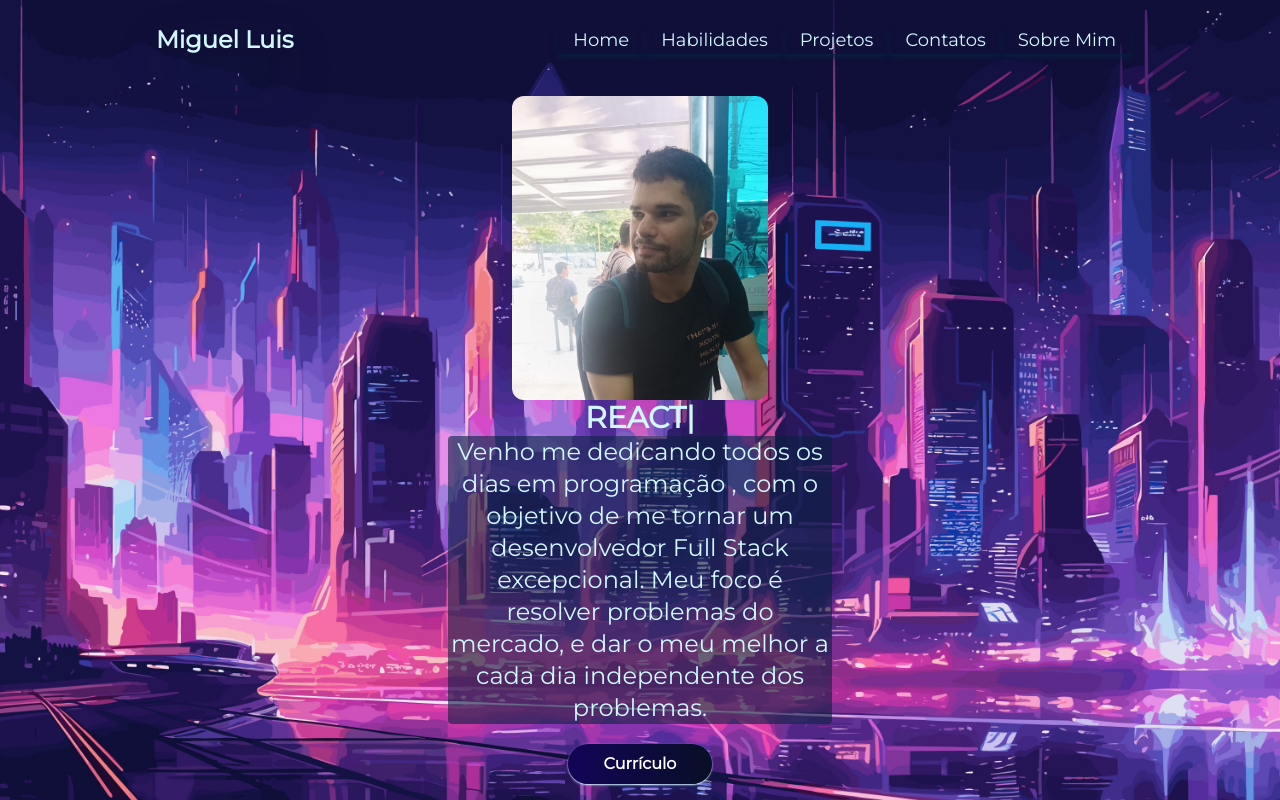
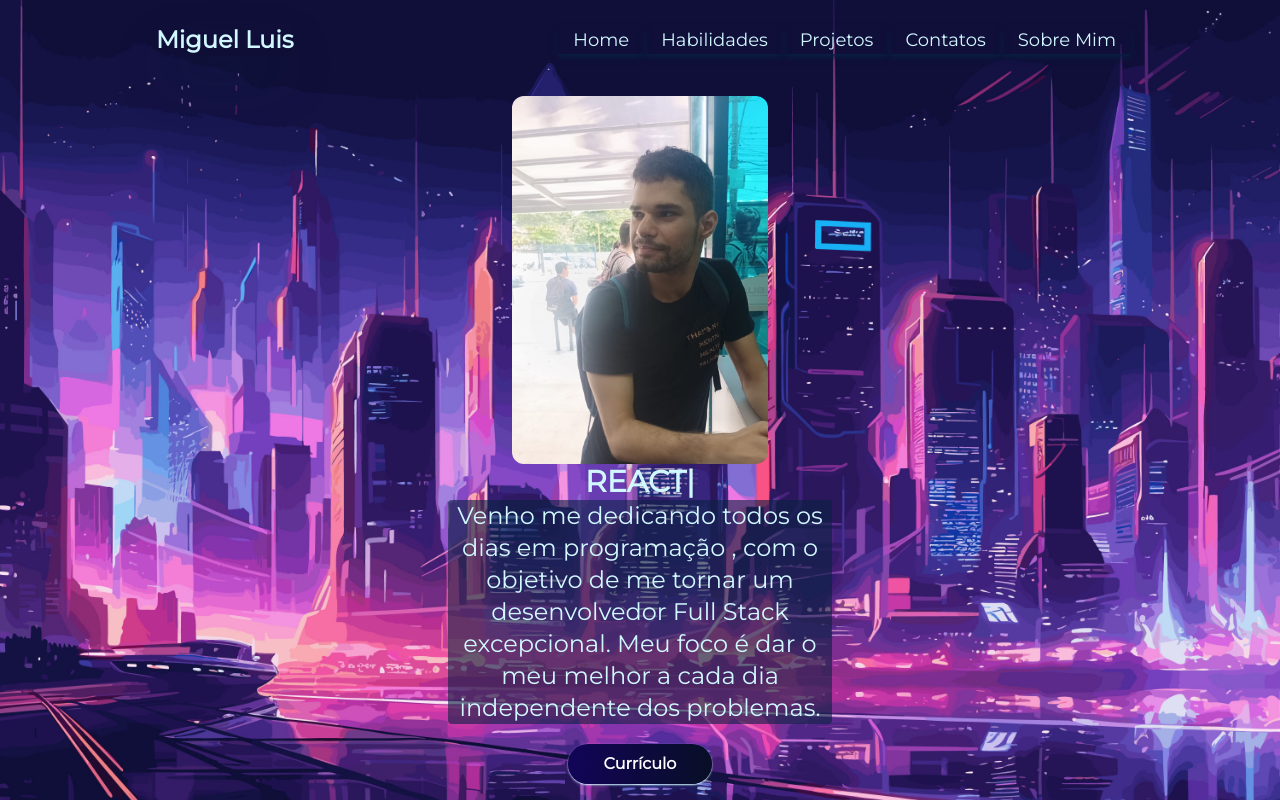
Before and after one commit to Miguelluisdev/portifolio, a React (Vite) app: page / in a window 1280 px wide. Built offline with nearby package versions, Linux system fonts and the light colour scheme; what tailwindcss-animated would draw is missing.

Commit message:
feat: test

```diff
--- a/src/pages/Home.tsx
+++ b/src/pages/Home.tsx
@@ -18,7 +18,7 @@ const Home = () => {
         </h1>
 
         <p className="text-branco text-2xl max-w-sm mx-auto font-Montserrat bg-AzulEscuro bg-opacity-60 rounded  animate-fade-left animate-once animate-duration-[2000ms] animate-delay-[50ms]">
-          Venho me dedicando todos os dias em programação , com o objetivo de me tornar um desenvolvedor Full Stack excepcional. Meu foco é resolver problemas do mercado, e dar o meu melhor a cada dia independente dos problemas.
+          Venho me dedicando todos os dias em programação , com o objetivo de me tornar um desenvolvedor Full Stack excepcional. Meu foco é dar o meu melhor a cada dia independente dos problemas.
         </p>
 
         <a href="" className="bg-gradient-to-r from-ad to-azul-celeste shadow-sm shadow-ab hover:shadow-AzulEscuro text-white font-bold py-2 px-4 rounded-full w-36 hover:text-az flex flex-row justify-around items-center animate-fade-right animate-once animate-duration-[2000ms] animate-delay-[50ms] mt-5">
```
